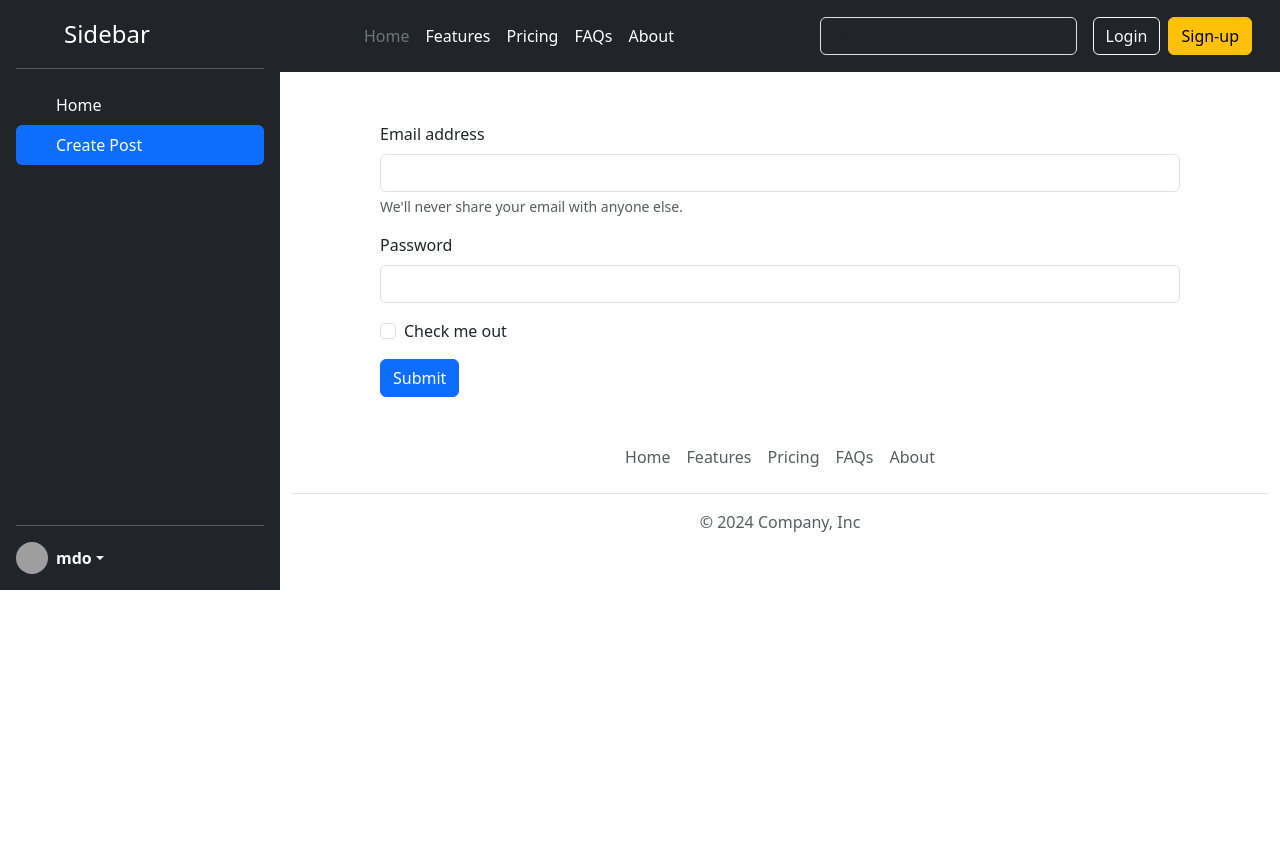
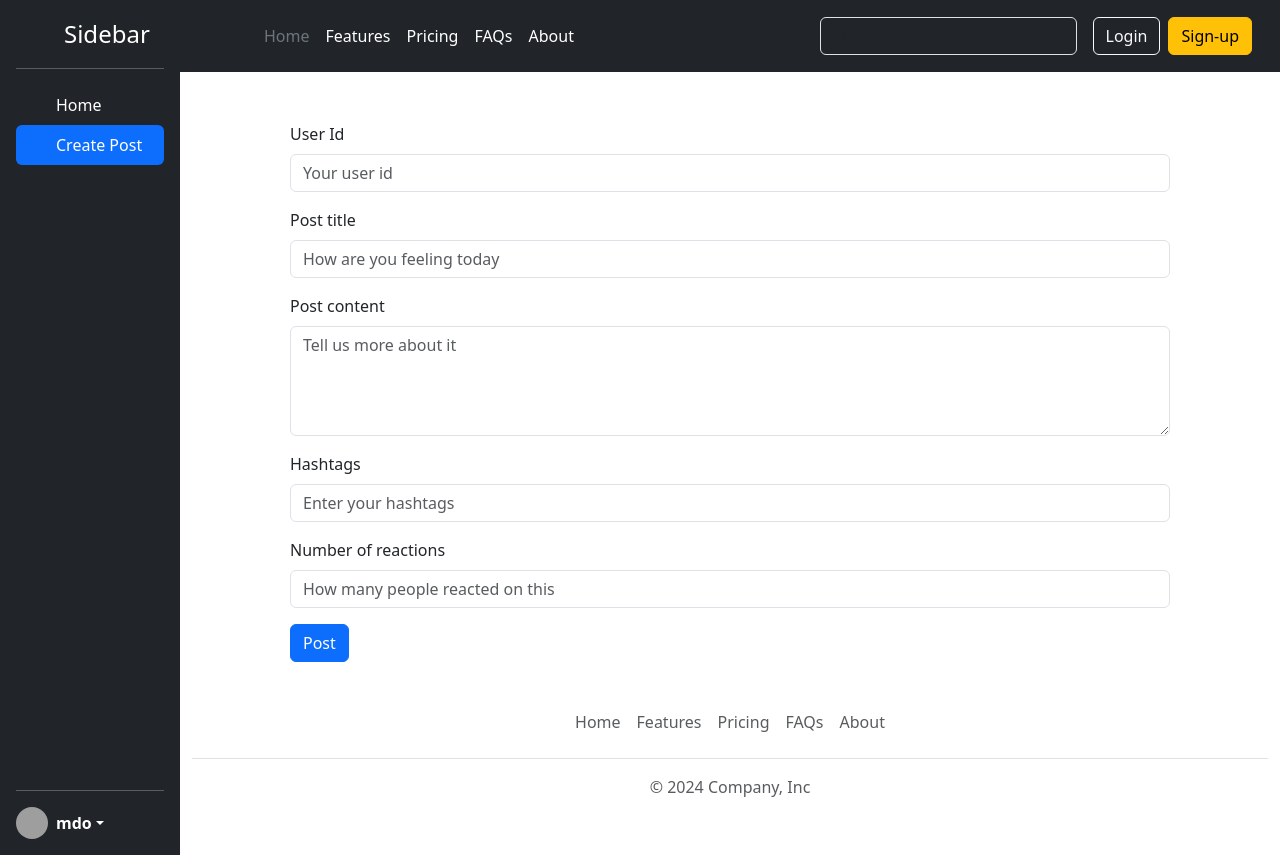
Before and after one commit to Siddhantji/SocialMedia, a React (Vite) app: page /create-post in a window 1280 px wide. Both pictures are taken after a click on the item "Create Post". Before the commit the page ends 800 px from the top, so only its background shows below. Built offline with nearby package versions, Linux system fonts and the light colour scheme; grey boxes are pictures that could not be loaded.

Commit message:
added post add functionality but need to fix error in showing new post

```diff
--- a/src/App.css
+++ b/src/App.css
@@ -6,6 +6,7 @@
 }
 .sidebar{
     min-height: 800px;
+
 }
 .post-card{
     margin:20px 50px;
--- a/src/components/CreatePost.jsx
+++ b/src/components/CreatePost.jsx
@@ -1,20 +1,47 @@
-const CreatePost=()=>{
-    return(
-        <form className="create-post">
+import { useContext, useRef } from "react";
+import {PostList} from "../store/post-list-store";
+
+const CreatePost = () => {
+const {addPost} = useContext(PostList);
+  const userId = useRef()
+  const postTitle = useRef()
+  const postBody = useRef()
+  const reactions = useRef()
+  const tags = useRef()
+  const handleSubmit =(event)=>{
+event.preventDefault();
+addPost({
+  userId: userId.current.value,
+  title: postTitle.current.value,
+  body: postBody.current.value,
+  reactions: reactions.current.value,
+  tags: tags.current.value.split(',')
+})
+  }
+
+  return (
+    <form className="create-post" onSubmit={handleSubmit}>
       <div className="mb-3">
-    <label htmlFor="exampleInputEmail1" className="form-label">Email address</label>
-    <input type="email" className="form-control" id="exampleInputEmail1" aria-describedby="emailHelp"/>
-    <div id="emailHelp" className="form-text">We'll never share your email with anyone else.</div>
+        <label htmlFor="userId" className="form-label">User Id</label>
+        <input type="text" className="form-control" ref={userId} id="title" placeholder="Your user id" />
       </div>
       <div className="mb-3">
-    <label htmlFor="exampleInputPassword1" className="form-label">Password</label>
-    <input type="password" className="form-control" id="exampleInputPassword1"/>
+        <label htmlFor="title" className="form-label">Post title</label>
+        <input type="text" className="form-control" ref={postTitle} id="title" placeholder="How are you feeling today" />
       </div>
-  <div className="mb-3 form-check">
-    <input type="checkbox" className="form-check-input" id="exampleCheck1"/>
-    <label className="form-check-label" htmlFor="exampleCheck1">Check me out</label>
+      <div className="mb-3">
+        <label htmlFor="body" className="form-label">Post content</label>
+        <textarea rows={4} type="text" className="form-control" ref={postBody}  id="title" placeholder="Tell us more about it" />
       </div>
-  <button type="submit" className="btn btn-primary">Submit</button>
+      <div className="mb-3">
+        <label htmlFor="hashtags" className="form-label">Hashtags</label>
+        <input type="text" className="form-control" id="title" ref={tags} placeholder="Enter your hashtags" />
+      </div>
+      <div className="mb-3">
+        <label htmlFor="reactions" className="form-label">Number of reactions</label>
+        <input type="text" className="form-control" id="title" ref={reactions} placeholder="How many people reacted on this" />
+      </div>
+      <button type="submit" className="btn btn-primary">Post</button>
     </form>
   )
 }
--- a/src/components/Sidebar.jsx
+++ b/src/components/Sidebar.jsx
@@ -1,7 +1,7 @@
 const Sidebar = ({ selectedTab, setSelectedTab }) => {
 
     return (
-        <div className="d-flex flex-column flex-shrink-0 p-3 text-bg-dark" style={{ width: "280px" }}>
+        <div className="d-flex flex-column flex-shrink-0 p-3 text-bg-dark" style={{ width: "180px" }}>
             <a href="/" className="d-flex align-items-center mb-3 mb-md-0 me-md-auto text-white text-decoration-none">
                 <svg className="bi pe-none me-2" width="40" height="32"><use xlinkHref="#bootstrap"></use></svg>
                 <span className="fs-4">Sidebar</span>
--- a/src/store/post-list-store.jsx
+++ b/src/store/post-list-store.jsx
@@ -10,7 +10,9 @@ export const PostList = createContext({
 const postListReducer = (currPostList, action) => {
     let newPostList = currPostList;
     if (action.type === 'DELETE_POST') {
-        newPostList = currPostList.filter((post) => { post.id !== action.payload.postId })
+        newPostList = currPostList.filter((post) =>  post.id !== action.payload.postId )
+    }else if(action.type == 'ADD_POST'){
+        newPostList= [action.payload,...currPostList]
     }
     return newPostList;
 }
@@ -19,8 +21,19 @@ const postListReducer = (currPostList, action) => {
 const PostListProvider = ({ children }) => {
 
     const [postList, dispatchPostList] = useReducer(postListReducer, DEFAULT_POST_LIST);
-    const addPost = () => {
-
+    const addPost = (userId, title, body, reactions, tags) => {
+        const id = Math.random().toString(36).substring(2, 15) + Math.random().toString(36).substring(2, 15);
+        dispatchPostList({
+            type: 'ADD_POST',
+            payload: {
+                id,
+                title,
+                body,
+                reactions,
+                userId,
+                tags
+            }
+        })
     }
     const deletePost = (postId) => {
         console.log(postId);
```
Lines whose indentation alone changed are shown as unchanged.
